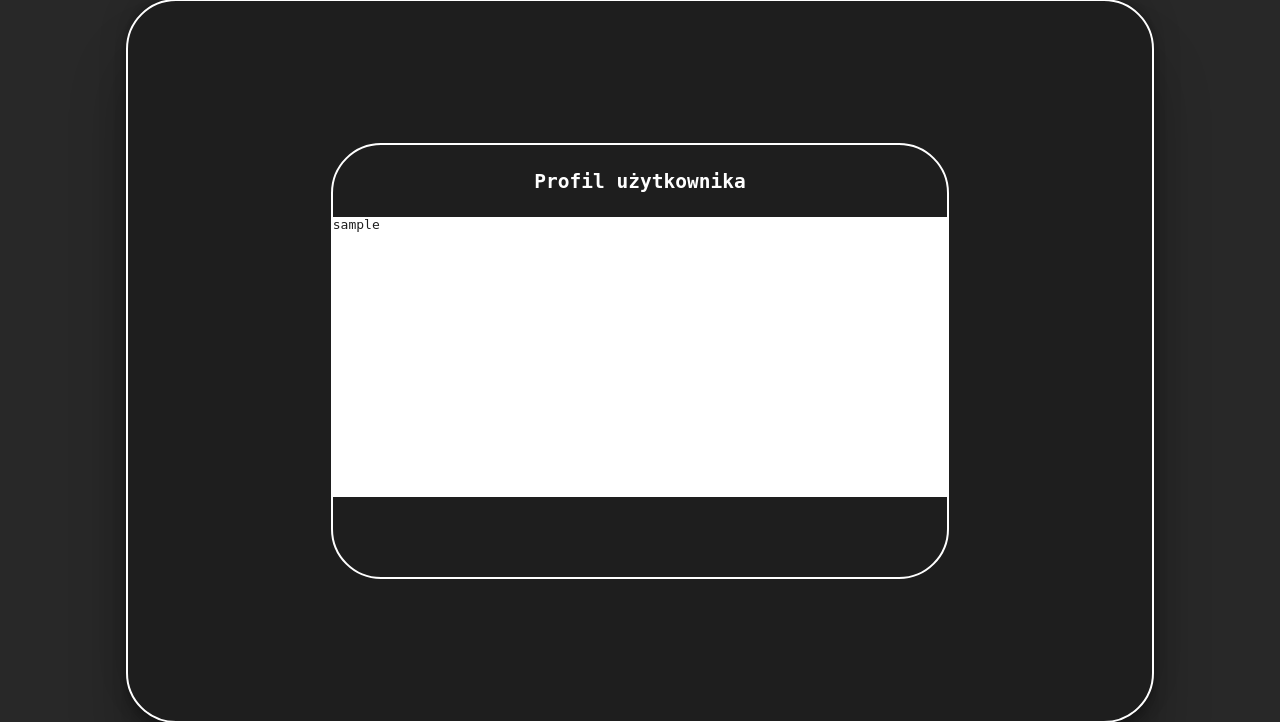
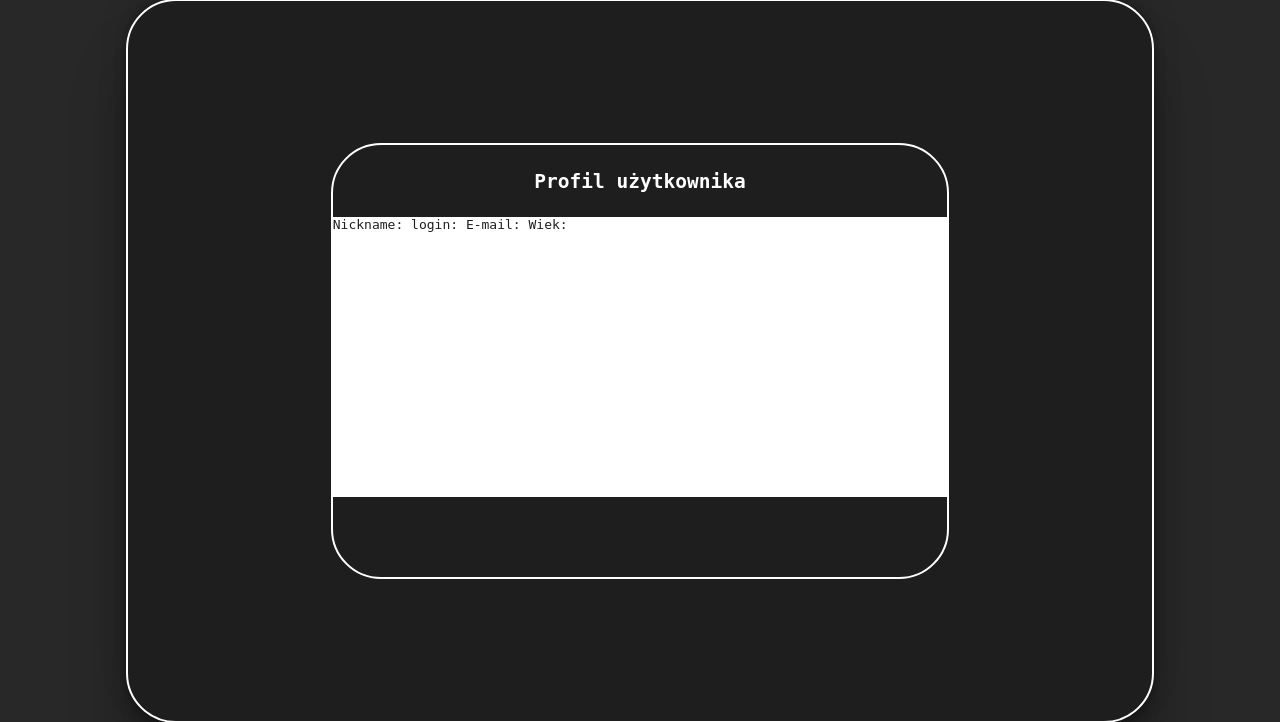
Before and after one commit to Apappp/Projekt, a PHP site: page /profile.php in a window 1280 px wide. Shown: the part 51-773 px from the top of the page. Run offline with PHP 8.4, Linux system fonts and the light colour scheme; the visitor is signed in with stand-in values (Sample User, id 1); data that the repository does not hold is empty.

Commit message:
profilehtml

```diff
--- a/profile.php
+++ b/profile.php
@@ -29,12 +29,23 @@
                     if(!isset($_SESSION['user']))
                     header('Location: index.php');
                     $login = $_SESSION['user'];
-                    echo $login;
-                    $query = "SELECT (login, nickname, email, age) FROM users WHERE login='$login'";
+                    $query = "SELECT (login, nickname, email, age) FROM users";
                     $result = $connection -> query($query);
-                    $cells = $result -> fetch_array();
-                    echo $cells[0];
+                    $cells = $result -> fetch_assoc();
+                    echo $cells['email'];
                 ?>
+                <div class="name">
+                    <span>Nickname: </span>
+                    <span>login: </span>
+                    <span>E-mail: </span>
+                    <span>Wiek: </span>
+                </div>
+                <div class="content">
+                    <span></span>
+                    <span></span>
+                    <span></span>
+                    <span></span>
+                </div>
             </div>
             <div class="rest"></div>
         </div>
```
